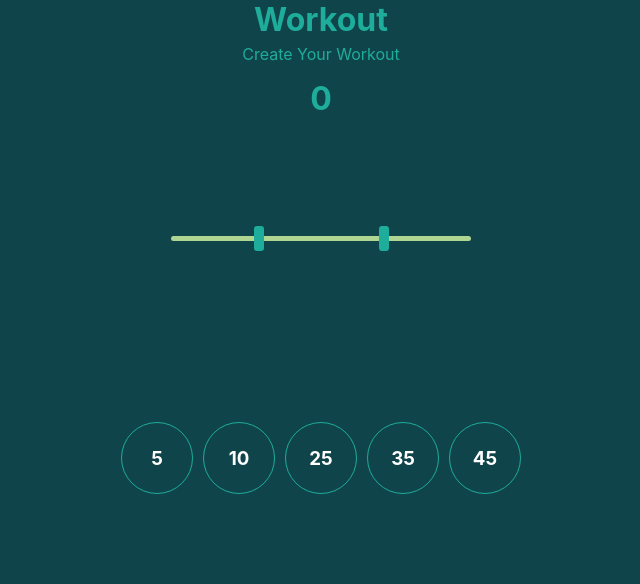
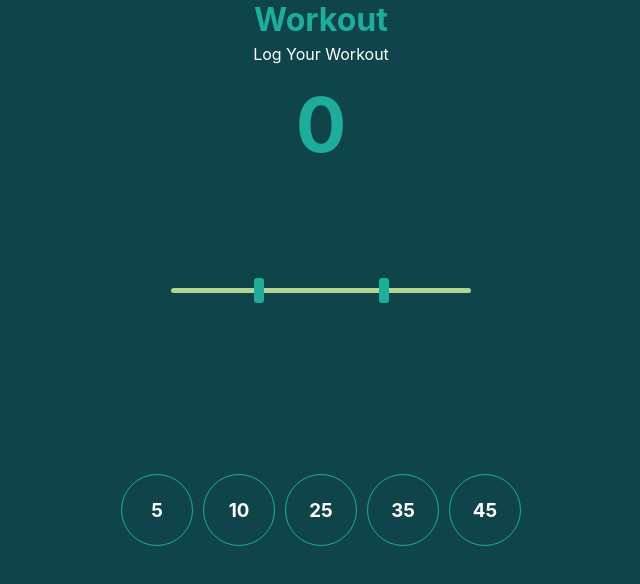
Before and after one commit to devonrandall-design/Tracking-Weight-App, a React (Create React App) app: page / in a window 1280 px wide. Shown: the top 584 px of the page, without its empty margins (319-959 px from the left). Built offline with nearby package versions, Linux system fonts and the light colour scheme.

Commit message:
3 files modified

```diff
--- a/src/App.js
+++ b/src/App.js
@@ -18,7 +18,7 @@ export default function App() {
 
     <div className="main">
       <h1>Workout</h1>
-      <p>Create Your Workout</p>
+      <p>Log Your Workout</p>
 
       <div className="inner-container">
       <WeightCounter weight={currentWeight}/>
--- a/src/style.css
+++ b/src/style.css
@@ -2,6 +2,14 @@ h1, h2, h3,
 p {
   font-family: -apple-system, BlinkMacSystemFont, 'Segoe UI', Roboto, Oxygen,
     Ubuntu, Cantarell, 'Open Sans', 'Helvetica Neue', sans-serif;
+}
+
+.big {
+  font-size: 75px;
+}
+
+p {
+  color: #FFFFFF;
 }
 
 * {
--- a/src/weightCounter.js
+++ b/src/weightCounter.js
@@ -4,6 +4,6 @@ export default function WeightCounter(props) {
 
 
 
-return <h1>{props.weight}</h1>
+return <h1 className="big">{props.weight}</h1>
 
 }
```
